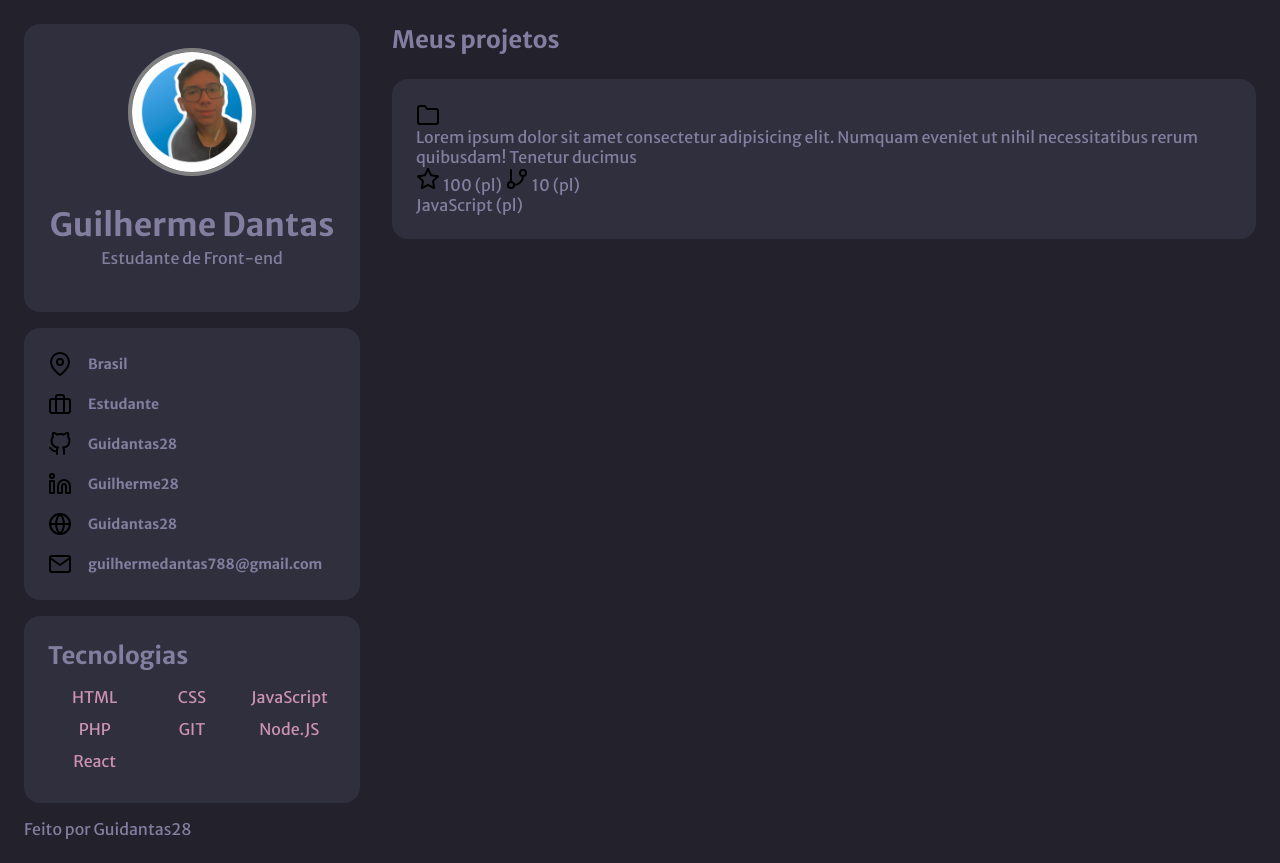
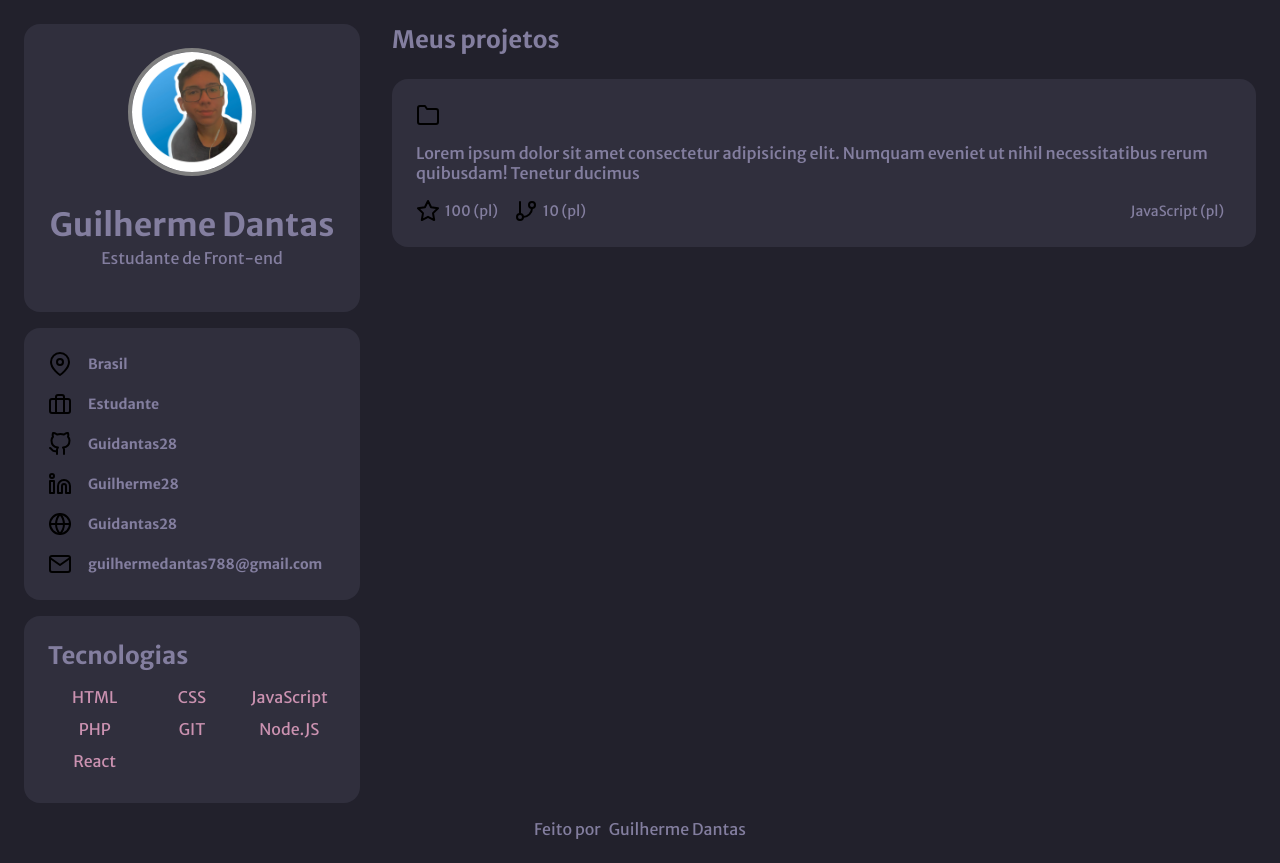
Before and after one commit to Guidantas28/portfolio, a plain HTML site: page index.html in a window 1280 px wide. Drawn offline with Linux system fonts and the light colour scheme; no server answers.

Commit message:
finished html and css

```diff
--- a/index.html
+++ b/index.html
@@ -81,7 +81,7 @@
                             <div class="project-details">
                                 <p class="project-description">Lorem ipsum dolor sit amet consectetur adipisicing elit. Numquam eveniet ut nihil necessitatibus rerum quibusdam! Tenetur ducimus</p>
                                 <div class="project-stats">
-                                    <div class="branch-stars-container">
+                                    <div class="branch-stars">
                                         <span class="stars-container">
                                         <img src="assets/star.svg" alt="estrela">
                                         <span class="stars-total">100 (pl)</span>
@@ -97,7 +97,7 @@
                             </div>
                 </div>
             </main>
-            <footer>Feito por <a>Guidantas28</a> </footer>
+            <footer>Feito por<a href="http://">Guilherme Dantas</a></footer>
         </div>
     </body>
 </html>
--- a/script.js
+++ b/script.js
@@ -1,3 +1,6 @@
-fetch('https://api.github.com/users/Guidantas28')
+const name = document.getElementsByClassName('project-title')
+const description = document.getElementsByClassName('project-description')
+
+const apiurl = fetch('https://api.github.com/users/Guidantas28/repos')
     .then(response => response.json())
     .then(data => console.log(data))
--- a/style.css
+++ b/style.css
@@ -154,3 +154,58 @@ header .informations h2{
 .project-header img{
     margin-right: 1rem;
 }
+
+.project-header .project-title{
+    font-size: 1rem;
+    font-weight:700;
+}
+
+.project .project-description{
+    font-size: 1rem;
+    font-weight:500;
+}
+
+.project-details{
+    margin-top: 1rem;
+}
+
+.project-stats{
+    display: flex;
+    margin-top: 1rem;
+    justify-content: space-between;
+    font-size: 0.90rem;
+}
+
+.branch-stars{
+    display: flex;
+}
+
+.project-stats span{
+    display: flex;
+    align-items: center;
+    margin-right: 0.5rem;
+}
+
+.project-stats span.language{
+    font-size: 14px;
+}
+
+.branch img, .stars-container img{
+    margin-right: 0.3rem;
+}
+
+
+footer{
+    width: 100%;
+    display: flex;
+    align-items: center;
+    justify-content: center;
+}
+
+footer a{
+    margin-left: 0.5rem
+}
+
+footer a:hover{
+    color: white;
+}
```
